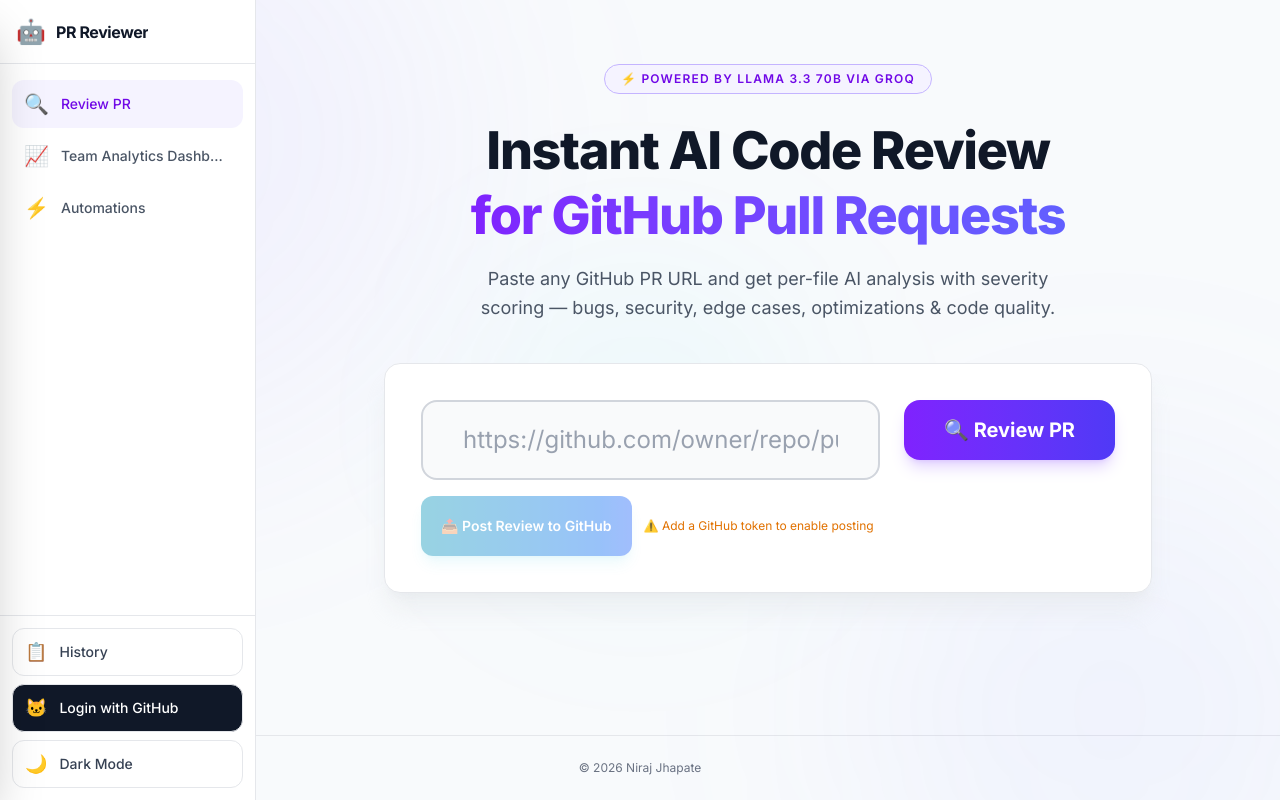
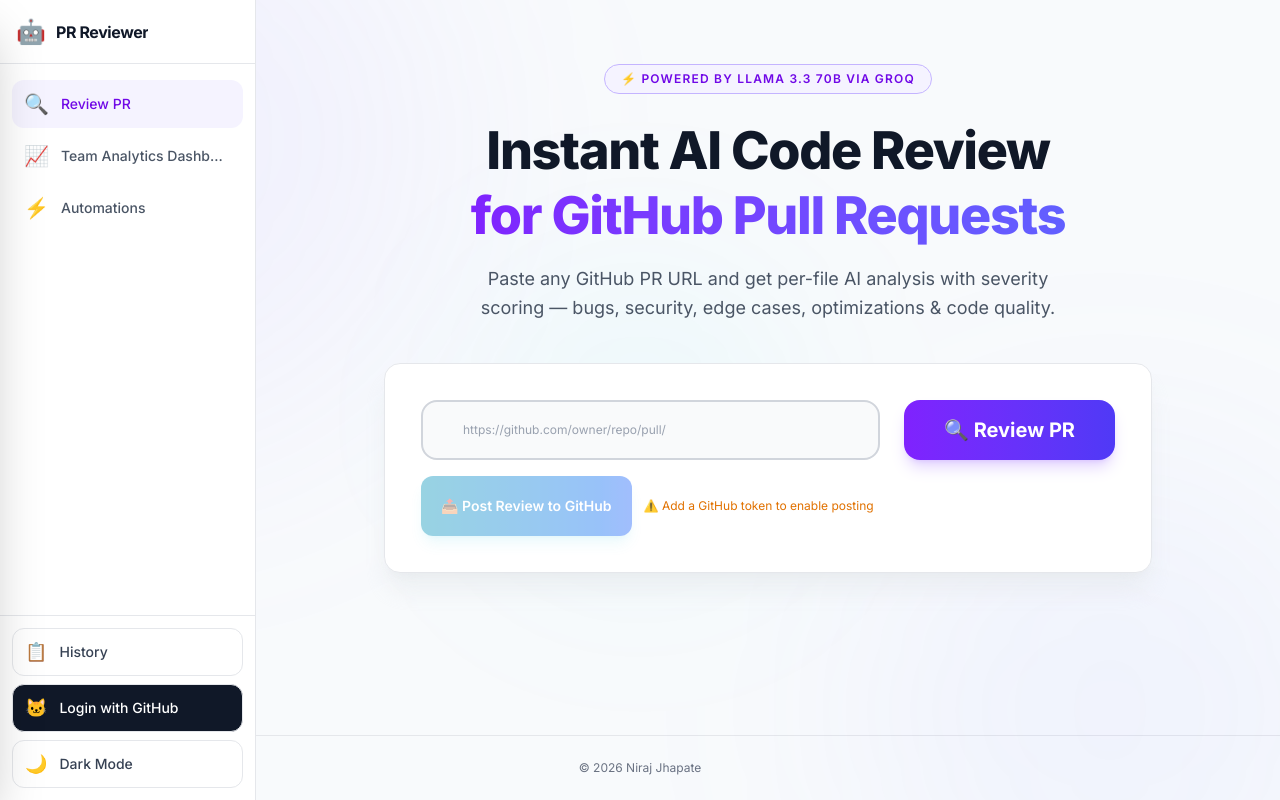
Before and after one commit to jhapate0704/Ai-Pull-Requests-Reviewer, a React (Vite) app in the folder frontend/: page / in a window 1280 px wide. Built offline with nearby package versions, Linux system fonts and the light colour scheme; no server answers.

Commit message:
now you can see the full url in searchar

```diff
--- a/frontend/src/components/ui/SearchBar.jsx
+++ b/frontend/src/components/ui/SearchBar.jsx
@@ -51,7 +51,7 @@
           onChange={(e) => onUrlChange(e.target.value)}
           onKeyDown={handleKey}
           placeholder="https://github.com/owner/repo/pull/"
-          className="h-20 flex-2 rounded-2xl border-2 border-gray-300 bg-gray-50 px-10 text-2xl text-gray-900 placeholder:text-gray-400 outline-none transition-all duration-200 focus:border-violet-500 focus:ring-4 focus:ring-violet-500/20 dark:border-white/10 dark:bg-gray-800/60 dark:text-white dark:placeholder:text-gray-500"
+          className="h-15 flex-2 rounded-2xl border-2 border-gray-300 bg-gray-50 px-10 text-xs text-gray-900 placeholder:text-gray-400 outline-none transition-all duration-200 focus:border-violet-500 focus:ring-4 focus:ring-violet-500/20 dark:border-white/10 dark:bg-gray-800/60 dark:text-white dark:placeholder:text-gray-500"
         />
         <div className="flex flex-col gap-3 sm:flex-row">
           {/* Main Review execution trigger */}
```
